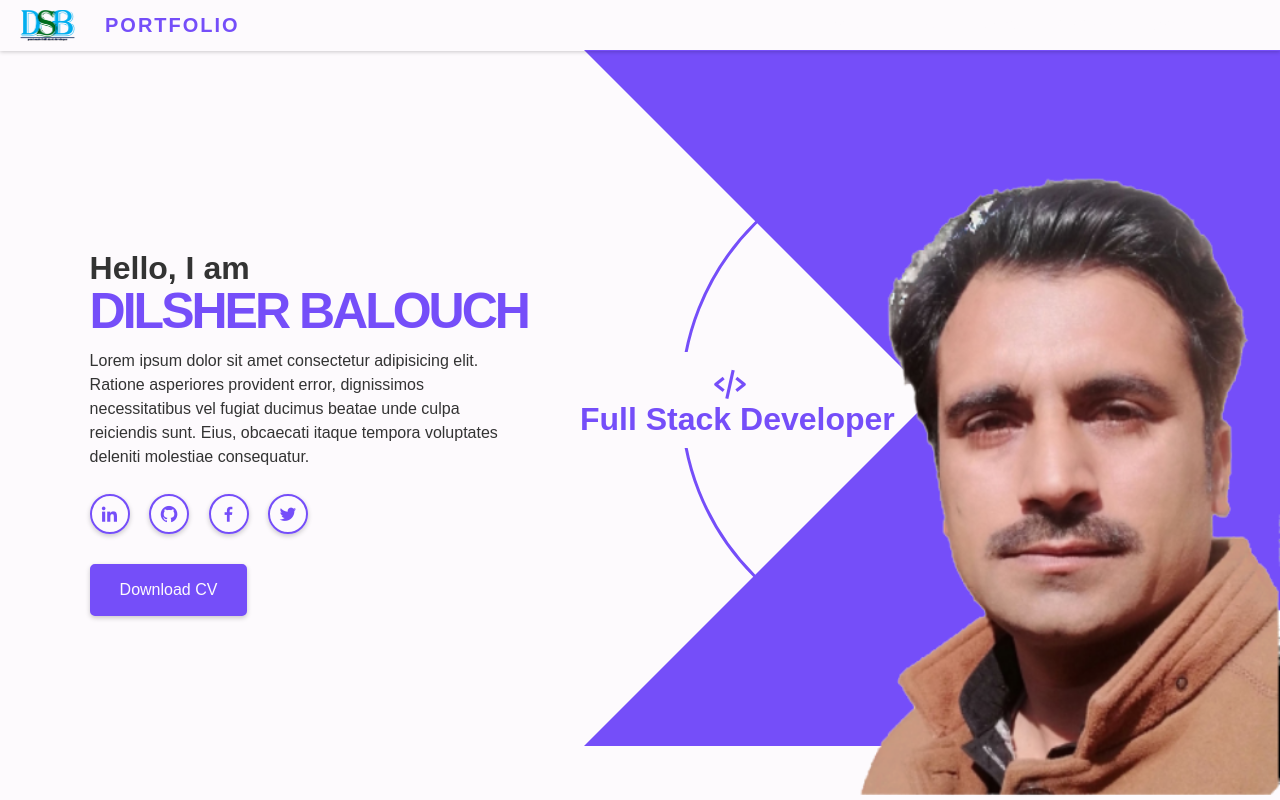
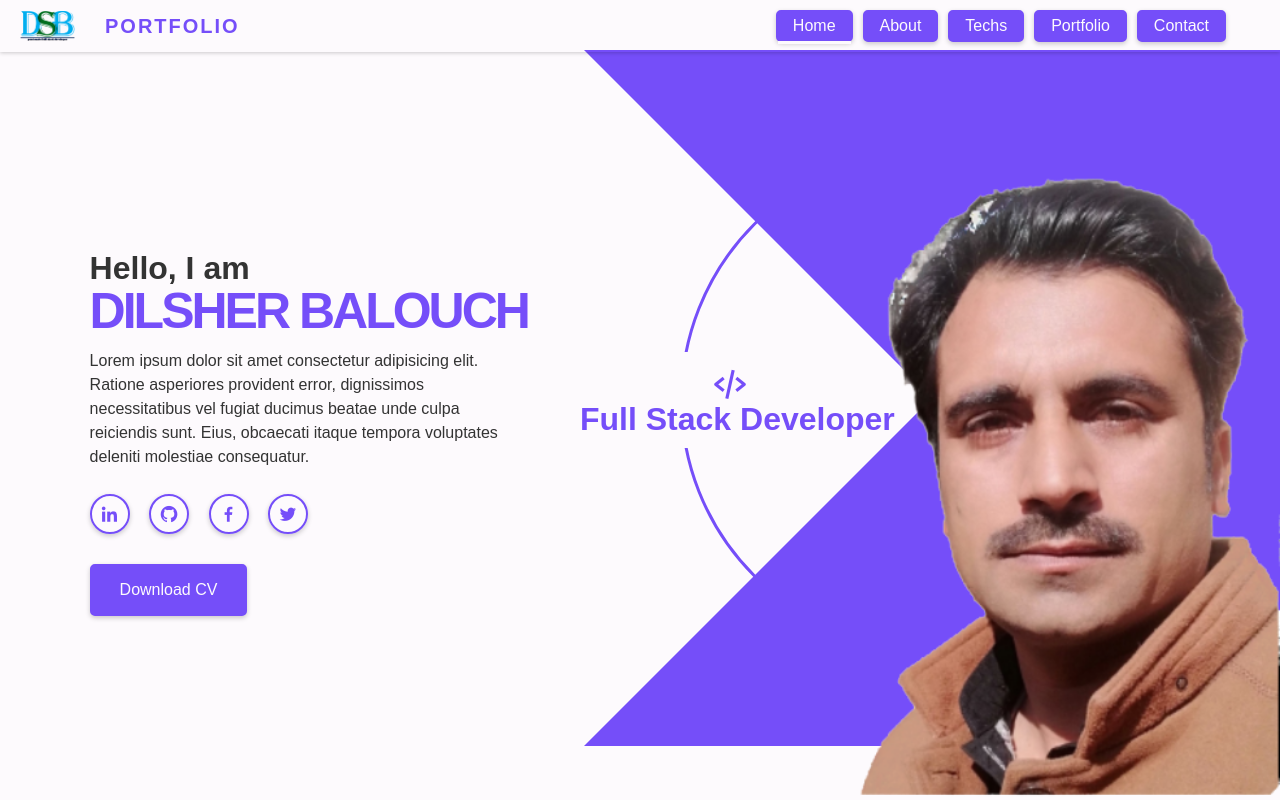
Before and after one commit to DilsherB/modern-portfolio, a website with bundled scripts: page src/index.html in a window 1280 px wide. Built offline with nearby package versions, Linux system fonts and the light colour scheme.

Commit message:
some adjustments

```diff
--- a/src/index.html
+++ b/src/index.html
@@ -16,11 +16,11 @@
         <img src="./images/rectangle.png" alt="logo" width="55px">Portfolio
       </a>
       <nav class="navbar">
-        <a href="#home" class="active">Home</a>
-        <a href="#about">About</a>
-        <a href="#techs">Techs</a>
-        <a href="#portfolio">Portfolio</a>
-        <a href="#contact">Contact</a>
+        <a href="#home" class="active btn">Home</a>
+        <a href="#about" class="btn">About</a>
+        <a href="#techs" class="btn">Techs</a>
+        <a href="#portfolio" class="btn">Portfolio</a>
+        <a href="#contact" class="btn">Contact</a>
       </nav>
       <div class="bx bx-moon" id="darkMode"></div>
     </header>
--- a/src/style.css
+++ b/src/style.css
@@ -61,12 +61,14 @@ body {
   font-size: 1.6rem;
   font-weight: 500;
   transition: 0.5s ease-in-out;
-  margin-right: 3.5rem;
+  margin-right: 1rem;
+  line-height: .5;
+  padding: 10px 15px;
 }
 
-.navbar a:hover {
-  color: var(--main-color);
-}
+/* .navbar a:hover {
+  color: var(--shadow-color);
+} */
 
 .navbar a.active::before {
   content: '';
@@ -153,7 +155,7 @@ section {
 
 .btn:hover {
   /* transform: translateY(-.2rem); */
-  background: transparent;
+  background: var(--white-color);
   color: var(--main-color);
 }
 
```
